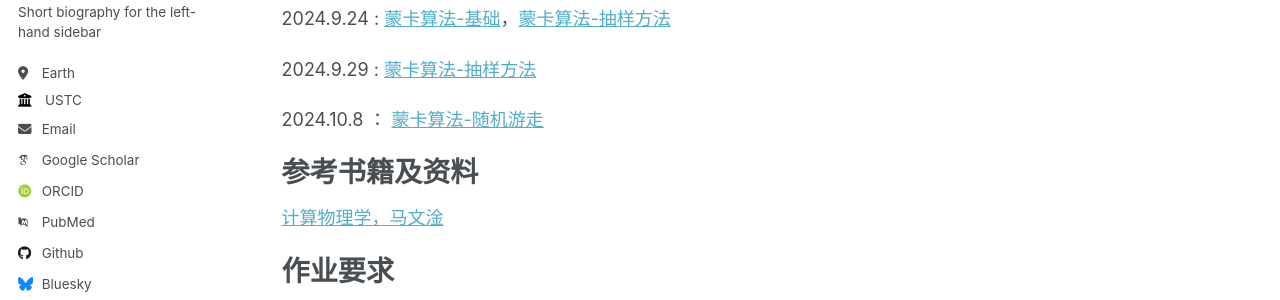
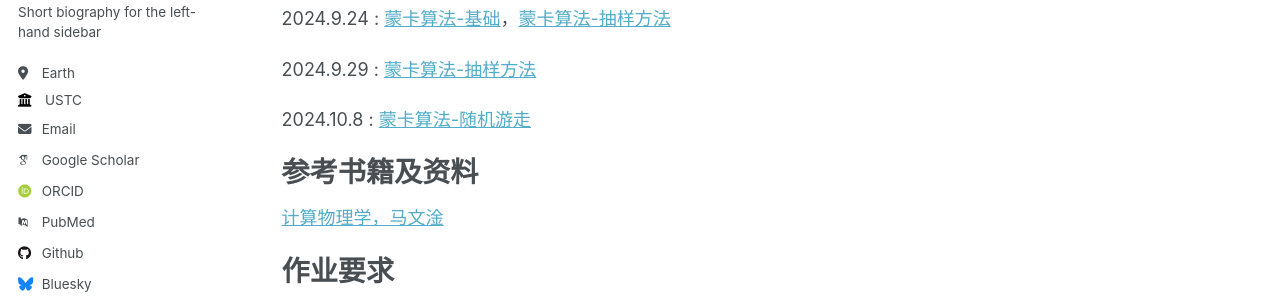
Before and after one commit to ZhouJikunn/ZhouJikunn.github.io, a Jekyll site: the page built from _pages/about.md, in a window 1280 px wide and 900 px high. Shown: the part 342-642 px from the top of the window. Built offline with Jekyll 4.4.1, drawn with Linux system fonts in a browser that asks for light colours; some web fonts are replaced.

```diff
--- a/_pages/about.md
+++ b/_pages/about.md
@@ -18,7 +18,7 @@ redirect_from:
 
 2024.9.29 : [蒙卡算法-抽样方法](http://zhoujikunn.github.io/files/蒙卡算法：抽样方法2.pdf)
 
-2024.10.8 ： [蒙卡算法-随机游走](http://zhoujikunn.github.io/files/蒙卡算法：随机游走.pdf)
+2024.10.8 : [蒙卡算法-随机游走](http://zhoujikunn.github.io/files/蒙卡算法：随机游走.pdf)
 
 参考书籍及资料
 ======
```
